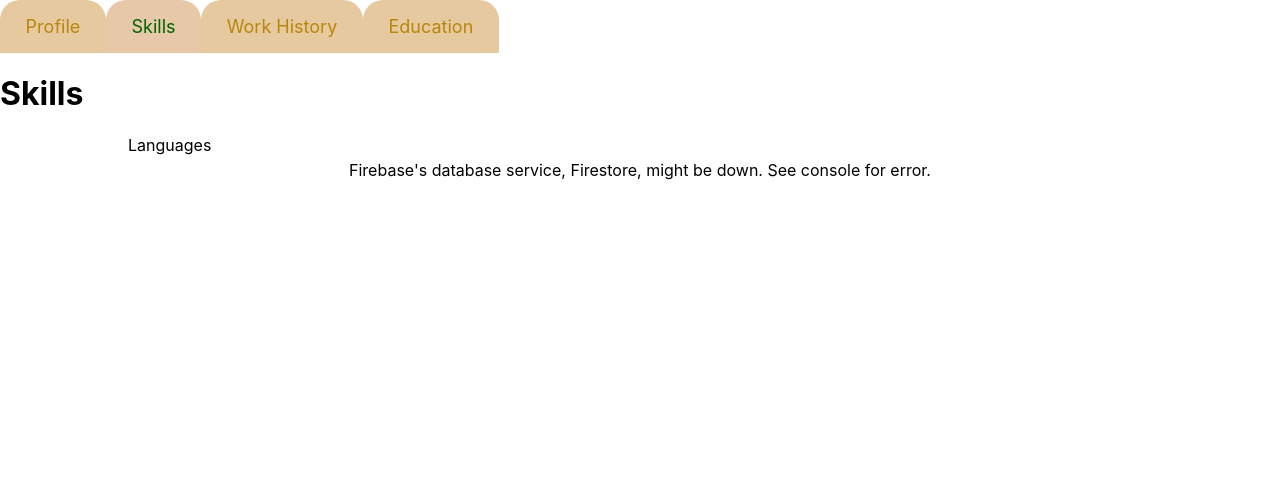
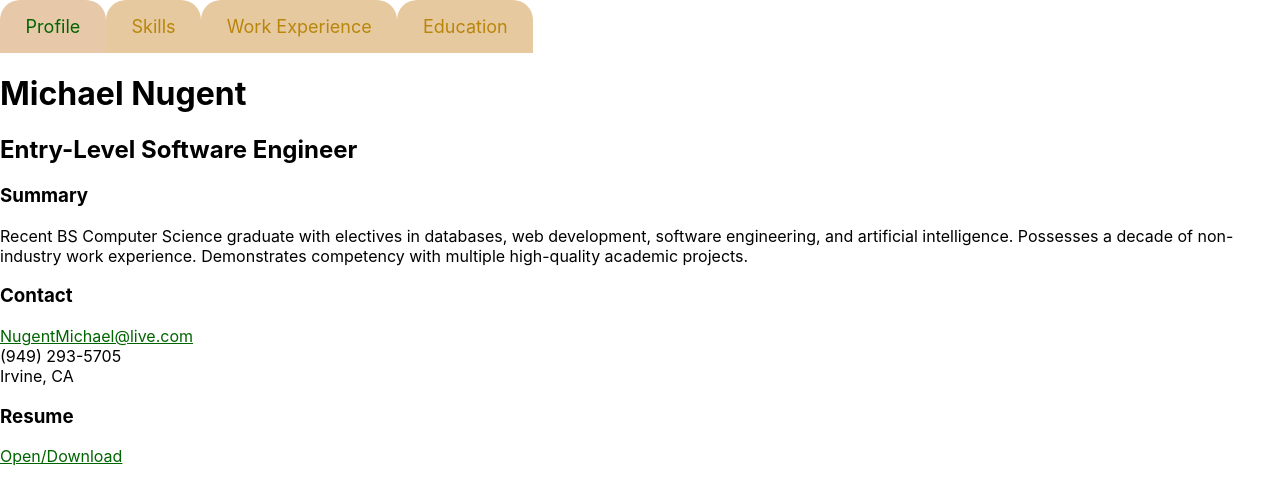
Before and after one commit to nugentmichael1/portfolio-resume, a React (Create React App) app in the folder frontend/: page / in a window 1280 px wide. Shown: the top 502 px of the page. Built offline with nearby package versions, Linux system fonts and the light colour scheme; no server answers.

Commit message:
Frontend

```diff
--- a/frontend/src/App.js
+++ b/frontend/src/App.js
@@ -2,6 +2,7 @@ import { Routes, Route } from 'react-router-dom';
 import NavBar from './Components/NavBar';
 import Skills from './Pages/Skills'
 import Profile from './Pages/Profile'
+import WorkExperience from './Pages/WorkExperience';
 import Education from './Pages/Education'
 import './CSS/App.css'
 
@@ -23,9 +24,10 @@ function App() {
         <Route path="/:page" element={<NavBar />} />
       </Routes>
       <Routes>
-        <Route path="/" element={<Skills />} />
+        <Route path="/" element={<Profile />} />
         <Route path="/Profile" element={<Profile />} />
         <Route path="/Skills" element={<Skills />} />
+        <Route path="/Work_Experience" element={<WorkExperience />} />
         <Route path="/Education" element={<Education />} />
       </Routes>
 
--- a/frontend/src/Components/NavBar.js
+++ b/frontend/src/Components/NavBar.js
@@ -30,9 +30,9 @@ function NavBar() {
     return (<>
         <nav>
             <ul className='nav'>
-                <NavLink page='Profile' selected={page === 'Profile'} />
-                <NavLink page='Skills' selected={page === 'Skills' || page === undefined} />
-                <NavLink page='Work_History' selected={page === 'Work_History'} />
+                <NavLink page='Profile' selected={page === 'Profile' || page === undefined} />
+                <NavLink page='Skills' selected={page === 'Skills'} />
+                <NavLink page='Work_Experience' selected={page === 'Work_Experience'} />
                 <NavLink page='Education' selected={page === 'Education'} />
             </ul>
         </nav>
--- a/frontend/src/Pages/Education.js
+++ b/frontend/src/Pages/Education.js
@@ -20,11 +20,11 @@ const Education = () => {
     return (<div className='education'>
         <ul className='csuf'>
             <li className='degree'>BS Computer Science</li>
-            <li className='school'><a href="https://csm.fresnostate.edu/csci/index.html">California State University, Fresno</a></li>
+            <li className='school'><a href="https://csm.fresnostate.edu/csci/index.html" target="_blank" rel="noreferrer">California State University, Fresno</a></li>
             <li className='gradDate'>August 2022</li>
             <li className='honors'>magna cum laude</li>
             {/* <li className='eDiploma'><button onClick={eDiplomaOpen}>eDiploma</button></li> */}
-            <li><a href={eDiploma} target="_blank" rel='noreferrer'>eDiploma</a></li>
+            <li><a href={eDiploma} target="_blank" rel='noreferrer'>Diploma</a></li>
         </ul>
 
         <AcademicProjects />
--- a/frontend/src/Pages/Profile.js
+++ b/frontend/src/Pages/Profile.js
@@ -1,4 +1,5 @@
 import React from "react";
+import resume from "../Components/MichaelNugentResume.pdf"
 
 function Profile() {
 
@@ -16,6 +17,8 @@ function Profile() {
                 <li id="phone">(949) 293-5705</li>
                 <li id="location">Irvine, CA</li>
             </ul>
+            <h3>Resume</h3>
+            <p><a href={resume} target="_blank" rel="noreferrer">Open/Download</a></p>
         </div>
     )
 
--- /dev/null
+++ b/frontend/src/Pages/WorkExperience.js
@@ -0,0 +1,9 @@
+import React from 'react'
+
+function WorkExperience() {
+  return (
+    <div>Work Experience</div>
+  )
+}
+
+export default WorkExperience
```
Also changed, not shown: 1 other file (tests, documents, lock files or other folders).
